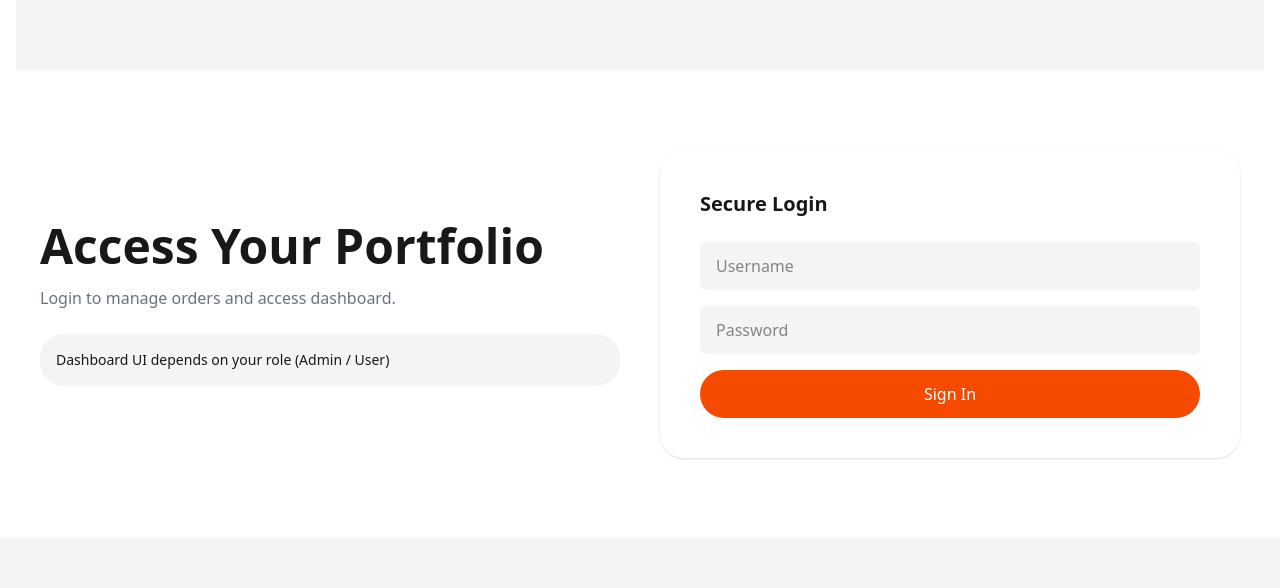
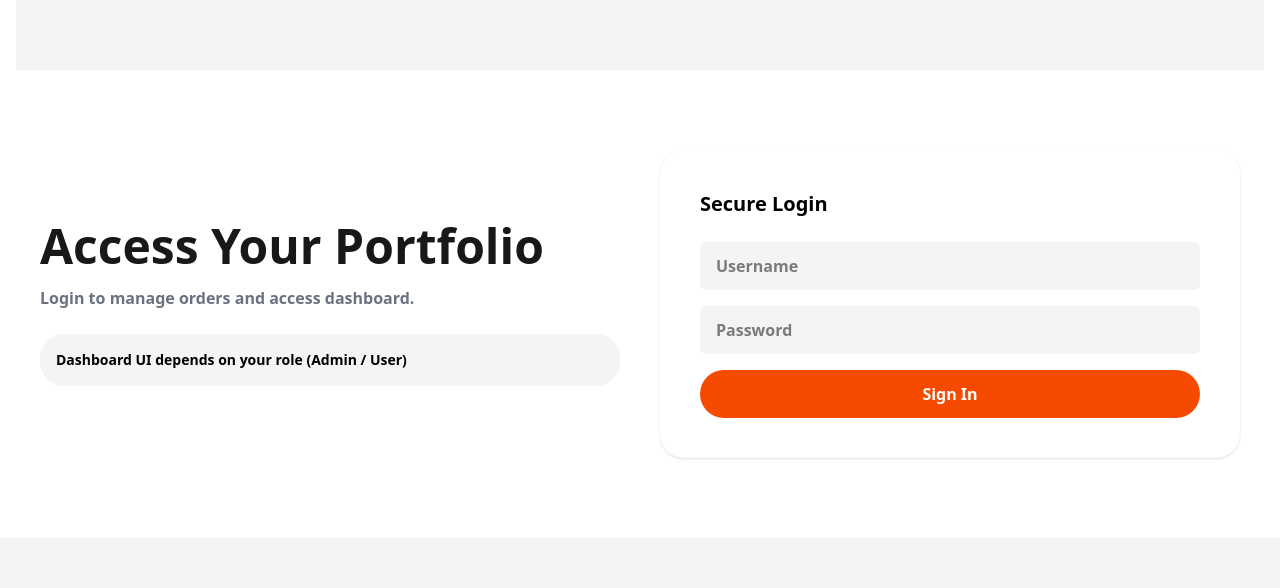
Before and after one commit to sabbir2024/flora-mart, a Next.js app: page /about in a window 1280 px wide. Shown: the part 1315-1903 px from the top of the page. Built offline with nearby package versions, Linux system fonts and the light colour scheme.

Commit message:
color fix and font bold in about page

```diff
--- a/app/(root)/about/components/AboutHero/AboutHero.jsx
+++ b/app/(root)/about/components/AboutHero/AboutHero.jsx
@@ -1,6 +1,6 @@
 export default function AboutHero() {
     return (
-        <section className="max-w-screen-2xl mx-auto px-4 md:px-6 py-16 md:py-32 grid grid-cols-1 lg:grid-cols-12 gap-12 items-center">
+        <section className="max-w-screen-2xl font-bold mx-auto px-4 md:px-6 py-16 md:py-32 grid grid-cols-1 lg:grid-cols-12 gap-12 items-center">
 
             <div className="lg:col-span-7 relative">
                 <div className="rounded-xl overflow-hidden aspect-4/5 md:aspect-16/10">
--- a/app/(root)/about/components/BrandStory/BrandStory.jsx
+++ b/app/(root)/about/components/BrandStory/BrandStory.jsx
@@ -1,6 +1,6 @@
 export default function BrandStory() {
     return (
-        <section className="bg-gray-100 py-20 md:py-32">
+        <section className="bg-gray-100 py-20 font-bold md:py-32">
             <div className="max-w-4xl mx-auto px-4 md:px-6 text-center">
 
                 <h2 className="text-2xl md:text-4xl font-bold mb-10">
--- a/app/(root)/about/components/LoginSection/LoginSection.jsx
+++ b/app/(root)/about/components/LoginSection/LoginSection.jsx
@@ -2,7 +2,7 @@ export default function LoginSection() {
     return (
         <section
             id="login"
-            className="max-w-7xl mx-auto px-4 md:px-6 py-20 grid grid-cols-1 lg:grid-cols-2 gap-10 items-center"
+            className="max-w-7xl mx-auto px-4 md:px-6 py-20 font-bold grid grid-cols-1 lg:grid-cols-2 gap-10 items-center"
         >
 
             <div>
@@ -14,12 +14,12 @@ export default function LoginSection() {
                     Login to manage orders and access dashboard.
                 </p>
 
-                <div className="bg-gray-100 p-4 rounded-xl text-sm">
+                <div className="bg-gray-100 text-black p-4 rounded-xl text-sm">
                     Dashboard UI depends on your role (Admin / User)
                 </div>
             </div>
 
-            <div className="bg-white p-6 md:p-10 rounded-xl shadow">
+            <div className="bg-white text-black font-bold p-6 md:p-10 rounded-xl shadow">
 
                 <h3 className="text-xl font-bold mb-6">Secure Login</h3>
 
@@ -28,13 +28,13 @@ export default function LoginSection() {
                     <input
                         type="text"
                         placeholder="Username"
-                        className="w-full bg-gray-100 px-4 py-3 rounded-md outline-none"
+                        className="w-full bg-gray-100 text-black px-4 py-3 rounded-md outline-none"
                     />
 
                     <input
                         type="password"
                         placeholder="Password"
-                        className="w-full bg-gray-100 px-4 py-3 rounded-md outline-none"
+                        className="w-full bg-gray-100 text-black px-4 py-3 rounded-md outline-none"
                     />
 
                     <button className="w-full bg-orange-600 text-white py-3 rounded-xl">
```
